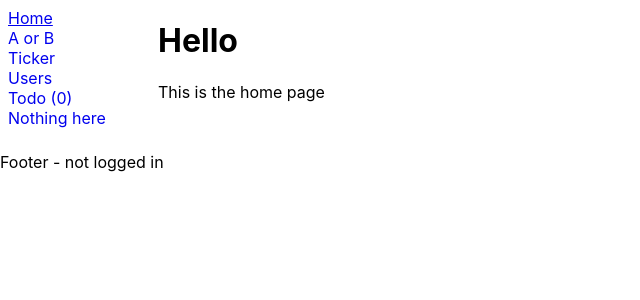
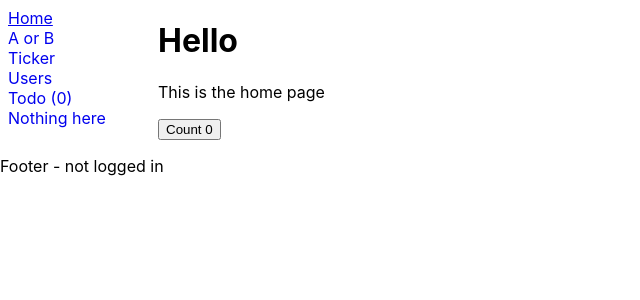
Before and after one commit to rudfoss/cra-workshop, a React (Create React App) app: page / in a window 1280 px wide. Shown: the top 300 px of the page, without its empty margins (0-640 px from the left). Built offline with nearby package versions, Linux system fonts and the light colour scheme.

Commit message:
UseEffect example

```diff
--- a/src/tasks/Routes/Routes.tsx
+++ b/src/tasks/Routes/Routes.tsx
@@ -2,6 +2,7 @@ import { Route, Switch } from "react-router-dom"
 import ConnectedTicker from "tasks/ConnectedTicker"
 import ListUsers from "tasks/ListUsers"
 import TodoList from "tasks/TodoList"
+import UseEffectTest from "tasks/UseEffectTest"
 import { ConnetedTickerRoute } from "./ConnectedTickerRoute"
 import { EitherAOrBRoute } from "./EitherAOrBRoute"
 import { UserDetailsRoute } from "./UserDetailsRoute"
@@ -12,6 +13,7 @@ export const Routes = () => {
 			<Route path="/" exact>
 				<h1>Hello</h1>
 				<p>This is the home page</p>
+				<UseEffectTest />
 			</Route>
 			<Route path="/aorb">
 				<EitherAOrBRoute/>
--- /dev/null
+++ b/src/tasks/UseEffectTest/UseEffectTest.tsx
@@ -0,0 +1,25 @@
+import { useEffect, useState } from "react"
+
+export const UseEffectTest = () => {
+	const [count, setCount] = useState(0)
+
+	const updateTitle = () => {
+		document.title = new Date().toISOString()
+	}
+
+	useEffect(() => {
+		const originalTitle = document.title
+		console.log("setup")
+		updateTitle()
+		return () => {
+			console.log("teardown")
+			document.title = originalTitle
+		}
+	}, [])
+
+	return (
+		<div>
+			<button onClick={() => setCount(count + 1)}>Count {count}</button>
+		</div>
+	)
+}
--- /dev/null
+++ b/src/tasks/UseEffectTest/index.ts
@@ -0,0 +1 @@
+export { UseEffectTest as default } from "./UseEffectTest"
```
